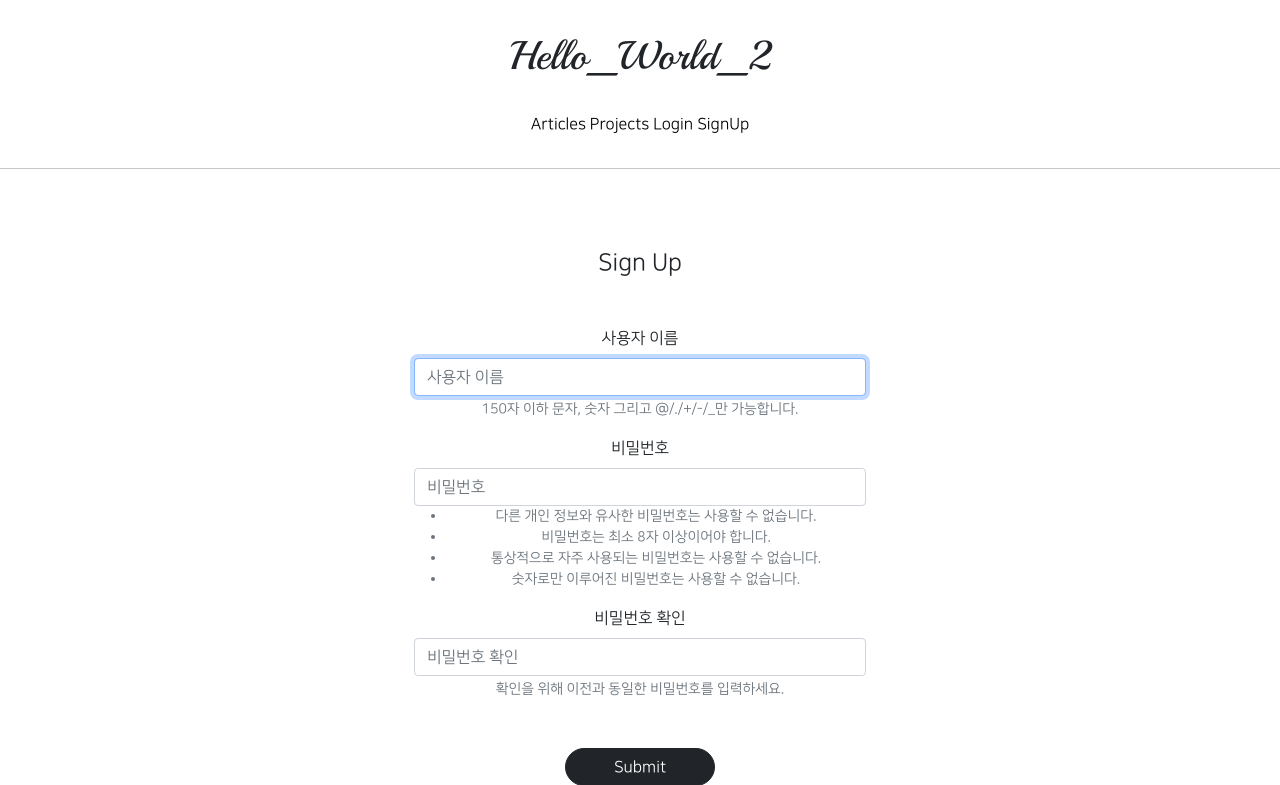
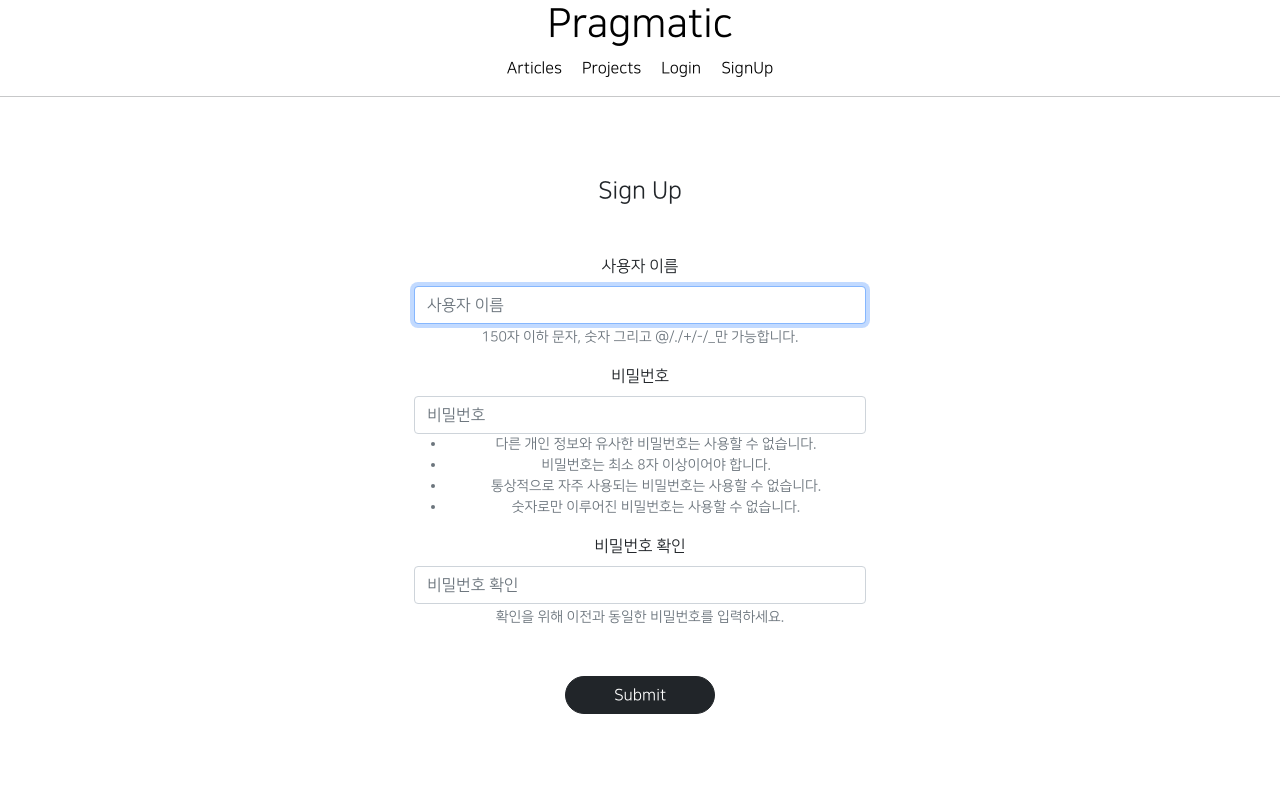
Before and after one commit to bupark82/git_class_2, a Django app: page /accounts/create/ in a window 1280 px wide. Shown: the top 785 px of the page. Run offline with Django 3.2, Linux system fonts and the light colour scheme; parts of the project's set-up code (start-up, migrations or seed data) failed here and were passed over; some libraries are stand-ins or nearby versions.

Commit message:
09/03 git class commit 1

```diff
--- a/accountapp/urls.py
+++ b/accountapp/urls.py
@@ -1,5 +1,5 @@
+
 from django.contrib.auth.views import LoginView, LogoutView
-from django.core.management.commands import startapp
 from django.urls import path
 
 from accountapp.views import AccountCreateView, AccountDetailView, AccountUpdateView, AccountDeleteView
@@ -8,8 +8,8 @@ app_name = 'accountapp'
 
 urlpatterns = [
 
-    path('login/', LoginView.as_view(template_name='accountapp/login.html'), name='login'),
-
+    path('login/', LoginView.as_view(template_name='accountapp/login.html'),
+         name='login'),
     path('logout/', LogoutView.as_view(), name='logout'),
 
     path('create/', AccountCreateView.as_view(), name='create'),
--- a/accountapp/views.py
+++ b/accountapp/views.py
@@ -44,7 +44,6 @@ class AccountUpdateView(UpdateView):
     model = User
     form_class = AccountCreationForm
     context_object_name = 'target_user'
-    success_url = reverse_lazy('accountapp:hello_world')
     template_name = 'accountapp/update.html'
 
     def get_success_url(self):
--- a/articleapp/models.py
+++ b/articleapp/models.py
@@ -9,7 +9,7 @@ class Article(models.Model):
     writer = models.ForeignKey(User, on_delete=models.SET_NULL,
                                related_name='article', null=True)
     project = models.ForeignKey(Project, on_delete=models.SET_NULL,
-                                related_name='article', null=True)
+                                related_name='article', null=True, blank=True)
 
     title = models.CharField(max_length=200, null=True)
     image = models.ImageField(upload_to='article/', null=True)
--- a/articleapp/urls.py
+++ b/articleapp/urls.py
@@ -1,3 +1,4 @@
+
 from django.urls import path
 from django.views.generic import TemplateView
 
--- a/djangoProject2/urls.py
+++ b/djangoProject2/urls.py
@@ -1,5 +1,4 @@
-"""djangoProject2 URL Configuration
-
+"""gis_4ban_1 URL Configuration
 The `urlpatterns` list routes URLs to views. For more information please see:
     https://docs.djangoproject.com/en/3.2/topics/http/urls/
 Examples:
@@ -18,7 +17,11 @@ from django.conf.urls.static import static
 from django.contrib import admin
 from django.urls import path, include
 
+from articleapp.views import ArticleListView
+
 urlpatterns = [
+    path('', ArticleListView.as_view(), name='home'),
+
     path('admin/', admin.site.urls),
     path('accounts/', include('accountapp.urls')),
     path('profiles/', include('profileapp.urls')),
@@ -28,4 +31,5 @@ urlpatterns = [
 
     path('subscribe/', include('subscribeapp.urls')),
     path('likes/', include('likeapp.urls')),
+
 ] + static(settings.MEDIA_URL, document_root=settings.MEDIA_ROOT)
--- a/templates/header.html
+++ b/templates/header.html
@@ -1,39 +1,50 @@
-<!--<div style="height: 10rem; background-color: aqua; margin: 2rem; border-radius: 1rem"></div>-->
-<div style= "text-align: center">
-    <div class = "hello_world_header_logo">
-        <h1>Hello_World_2</h1>
+<div style="text-align: center">
+    <div class="pragmatic_header_logo">
+        <h1>
+            <a href="{% url 'home' %}">
+                Pragmatic
+            </a>
+        </h1>
     </div>
-    <div class = "hello_world_header_button">
-        <span>
+    <div class="pragmatic_header_button">
+        <span class="mx-2">
             <a href="{% url 'articleapp:list' %}">
                 Articles
             </a>
         </span>
-        <span>
-            <a href = "{%  url 'projectapp:list' %}">
+        <span class="mx-2">
+            <a href="{% url 'projectapp:list' %}">
                 Projects
             </a>
         </span>
         {% if user.is_authenticated %}
-        <span>
+        <span class="mx-2">
             <a href="{% url 'subscribeapp:list' %}">
                 Subscription
             </a>
         </span>
         {% endif %}
-        {% if not user.is_authenticated %} <!-- 로그인 되어 있는 아닌지 알 수 있음 -->
-        <span>
-            <a href="{% url 'accountapp:login' %}">Login</a>
+        {% if not user.is_authenticated %}
+        <span class="mx-2">
+            <a href="{% url 'accountapp:login' %}">
+                Login
+            </a>
         </span>
-        <span>
-            <a href="{% url 'accountapp:create' %}">SignUp</a>
+        <span class="mx-2">
+            <a href="{% url 'accountapp:create' %}">
+                SignUp
+            </a>
         </span>
         {% else %}
-        <span>
-            <a href="{% url 'accountapp:detail' pk=user.pk %}">MyPage</a>
+        <span class="mx-2">
+            <a href="{% url 'accountapp:detail' pk=user.pk %}">
+                MyPage
+            </a>
         </span>
-        <span>
-            <a href="{% url 'accountapp:logout' %}">LogOut</a>
+        <span class="mx-2">
+            <a href="{% url 'accountapp:logout' %}">
+                Logout
+            </a>
         </span>
         {% endif %}
     </div>
```
Also changed, not shown: requirements.txt (added, +8 -0 lines).
